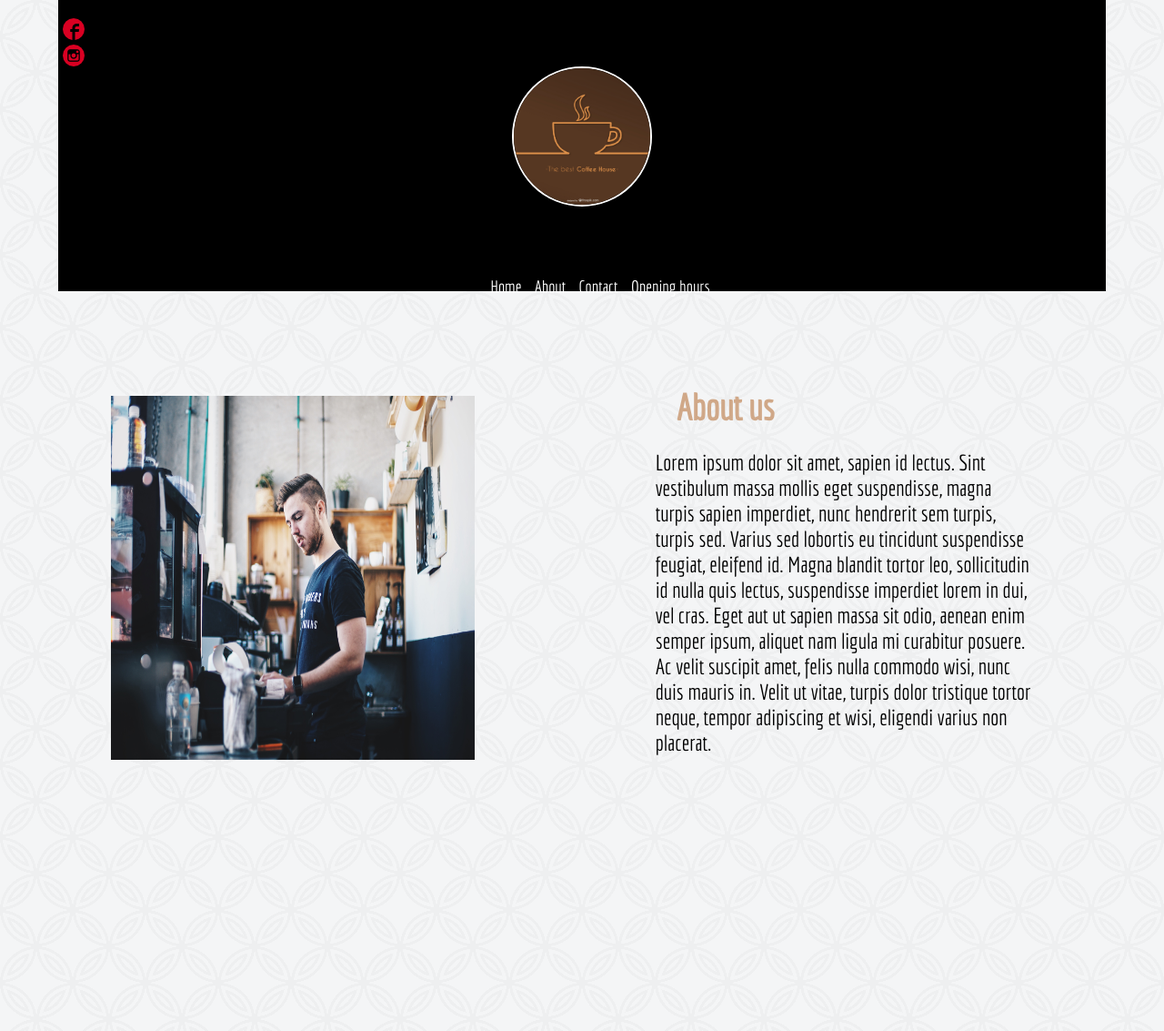
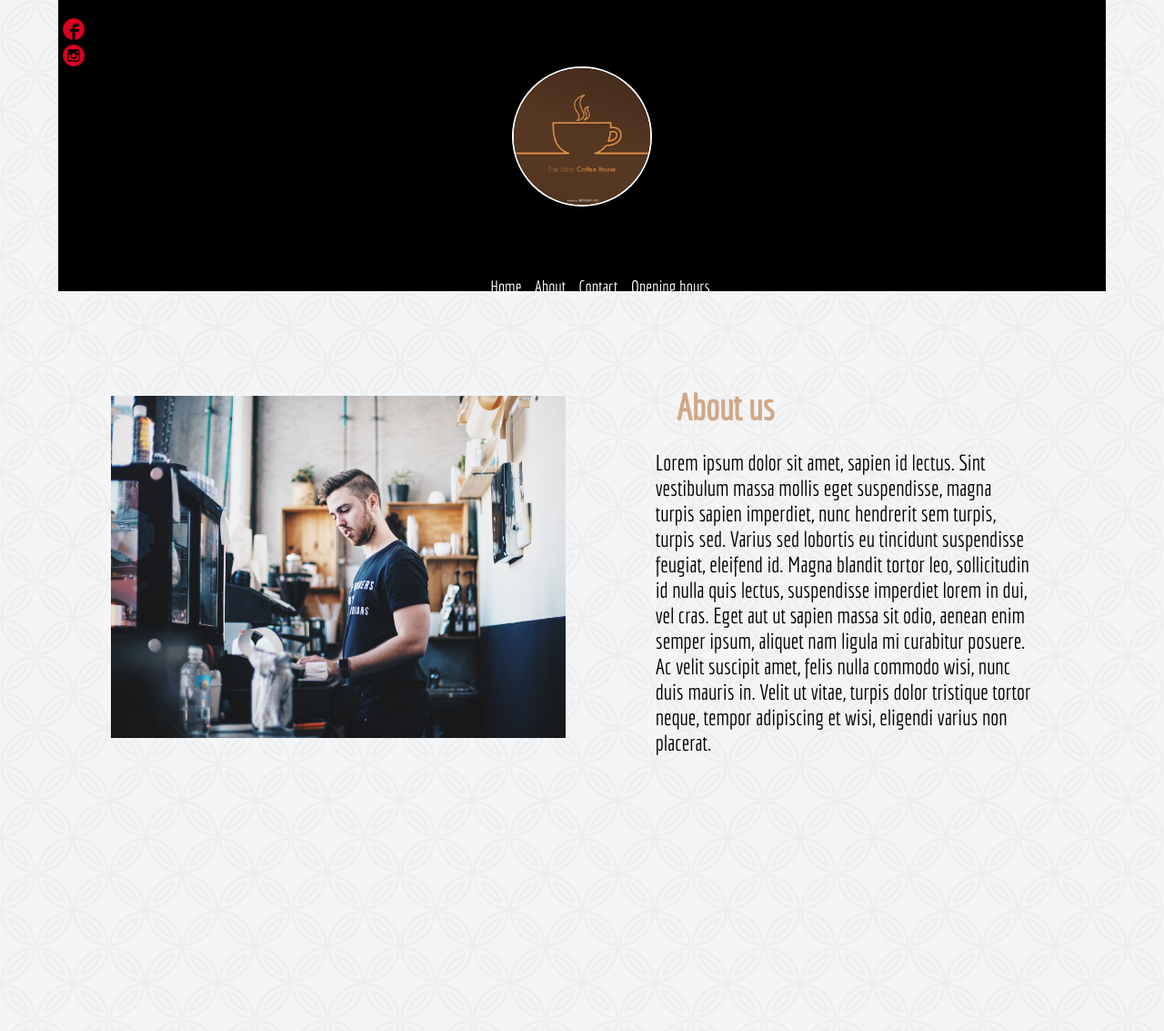
Before and after one commit to zacwillmington/website, a PHP site: page /about.html in a window 1280 px wide. Shown: the top 1133 px of the page at 91% size. Run offline with PHP 8.4, Linux system fonts and the light colour scheme.

Commit message:
change on barista img width

```diff
--- a/css/main.css
+++ b/css/main.css
@@ -3,7 +3,6 @@
 html {
   top: 0;
   height: 100%;
-
 }
 
 body {
@@ -11,8 +10,8 @@ body {
   margin: 0;
   top: 0;
   height: 100%;
+}
 
-}
 .header {
   height: 300px;
   margin: 0 5% 0% 5%;
@@ -28,20 +27,18 @@ body {
   max-height: 150px;
   border-radius: 50%;
   border: 2px solid white;
-
 }
 
 .icon-facebook {
   content: url(../img/facebook.png);
   padding: 0 0 5px 5px;
   display: block;
+}
 
-}
 .icon-instagram {
   content: url(../img/instagram.png);
   padding: 0 0 0 5px;
   display: block;
-
 }
 
 nav {
@@ -50,101 +47,109 @@ nav {
   font-family: 'Bad Script', cursive;
   padding: 5%;
 }
+
 ul {
   list-style-type: none;
+}
 
-}
 li {
   display: inline;
   padding: 5px;
+}
 
-}
 li a {
   text-decoration: none;
   color: white;
   font-family: 'Bad Script', cursive;
   font-size: 1.2em;
+}
 
-}
 .wrapper {
   margin:0% 5%;
   min-height: 100%;
 }
+
 .main-image {
   content: url(../img/coffee-2.jpg);
   max-height: 600px;
   width: 100%;
   margin: 0;
+}
 
-}
 p {
   padding: 0 5% 5% 5%;
   font-family: 'Economica', sans-serif;
   font-size: 1.5em;
+ }
 
- }
 a {
   font-family: 'Economica', sans-serif;
+ }
 
-
-}
 h2 {
   margin: 5%;
   padding: 0 5% 0 5% ;
   font-family: 'Economica', sans-serif;
   font-size: 2.5em;
   color: #d0a888;
+ }
 
-}
 .content {
   display: flex;
   flex-direction: row;
   flex-wrap: wrap;
+ }
 
-}
 .coffee-image-1 {
   content: url(../img/coffee-4.jpg);
   max-width: 80%;
   max-height: 300px;
   margin: auto;
   padding: 5% 0 5% 0;
+ }
 
-}
 .coffee-image-2 {
   content: url(../img/coffee-5.jpeg);
   max-width: 80%;
   max-height: 300px;
   margin: auto;
   padding: 5% 0 5% 0;
+ }
 
-}
 
 /****** CONTACT PAGE ******/
 nav a{
   font-family: 'Economica', sans-serif;
  }
+
 .contact-content-1 {
   margin: auto;
   text-align: center;
   padding: 15px;
  }
+
 .contact-content-1 p {
   font-size: 1.5em;
  }
+
 .contact-content-2 ul {
   padding: 0;
  }
+
 .contact-content-2 {
   margin: auto;
  }
+
 .contact-h2 {
   text-align: center;
 }
+
 .content-li {
    display: block;
    text-align: center;
    font-size: 1.5em;
  }
+
 .content-li a {
   color: black;
   font-family: 'Economica', sans-serif;
@@ -158,7 +163,6 @@ nav a{
     max-height: 400px;
     margin: auto;
   padding-bottom: 5%;
-
  }
 
 /****** OPENING HOURS ******/
@@ -170,24 +174,21 @@ nav a{
   font-size: 1.5em;
   margin: 0;
   padding: 0;
+ }
 
-
-}
 .wrapper-opening-hours h2 {
   text-align: center;
   margin-top: 25px;
  }
+
 .wrapper-opening-hours ul {
   margin: 4% auto;
   padding: 0;
-
-
  }
 
 .opening-hrs-content {
   margin: 10% auto ;
   padding: 0;
-
  }
 
 /****** FOOTER ******/
@@ -198,12 +199,12 @@ nav a{
   margin: 5% 10% 0 10%;
   text-align: center;
   padding-top: 40px;
+}
 
-}
 .copy-right a {
   font-family: 'Bad Script', cursive;
+}
 
-}
 /****** CLEARFIX ******/
 
 .group:after {
@@ -218,7 +219,6 @@ nav a{
 
   .header {
    height: 300px;
-
   }
 
 /****** HOME PAGE RESPONSIVE******/
@@ -228,14 +228,13 @@ nav a{
     height: 300px;
     padding: 0 0 0 0;
     margin: 10% auto ;
+  }
 
-  }
   .coffee-image-2 {
     width: 500px;
     height: 300px;
     padding: 0 0 0 0;
     margin: 10% auto;
-
   }
 
   /****** CONTACT PAGE RESPONSIVE ******/
@@ -245,57 +244,53 @@ nav a{
  }
 
   .contact-content-1 {
-
    margin: 10% auto;
-
   }
 
   .contact-content-1 a {
     padding: 5% 0;
+  }
 
-
-  }
   .contact-content-1 h2 {
     font-size: 2em;
+  }
 
-
-  }
   .contact-content-2 a {
     padding: 5% 0 0 0;
+  }
 
-
-  }
   .contact-content-2 h2 {
     font-size: 2em;
   }
+
   .contact-content-2 ul {
     margin-top: 0;
     padding: 0;
+  }
 
-  }
  .contact-content-2 {
    margin: 10% auto;
+  }
 
-}
   /****** ABOUT PAGE RESPONSIVE******/
 
   .about-content {
     margin: auto;
     margin: 5% 0 0 0;
   }
+
   .about-info  {
     float: right;
     max-width: 40%;
     padding: 2% 5% 0 0;
+  }
 
-  }
   .image-barista {
     float: left;
-    width: 500px;
-    height: 500px;
+    max-width: 500px;
+    max-height: 500px;
     padding: 5% 5% 5% 5%;
     margin: auto;
-
   }
 
   /******OPENING HOURS RESPONSIVE******/
@@ -303,13 +298,11 @@ nav a{
   .opening-hrs-content {
     text-align: center;
     marign-top: 10% ;
-
   }
 
   .wrapper-opening-hours {
     min-height: 100%;
     margin-bottom: -75px;
-
   }
 
   .wrapper-opening-hours li {
@@ -318,20 +311,19 @@ nav a{
     font-family: 'Economica', sans-serif;
     font-size: 2em;
   }
+
   .wrapper-opening-hours h2 {
     text-align: center;
     margin-top: 25px;
     padding: 0;
   }
+
   .wrapper-opening-hours ul {
     margin-top: 4%;
-
-
   }
 
   .opening-hrs-content {
     margin: 10% 0 10% 0;
     padding: 0;
-
   }
 }
```
Lines whose indentation alone changed are shown as unchanged.
